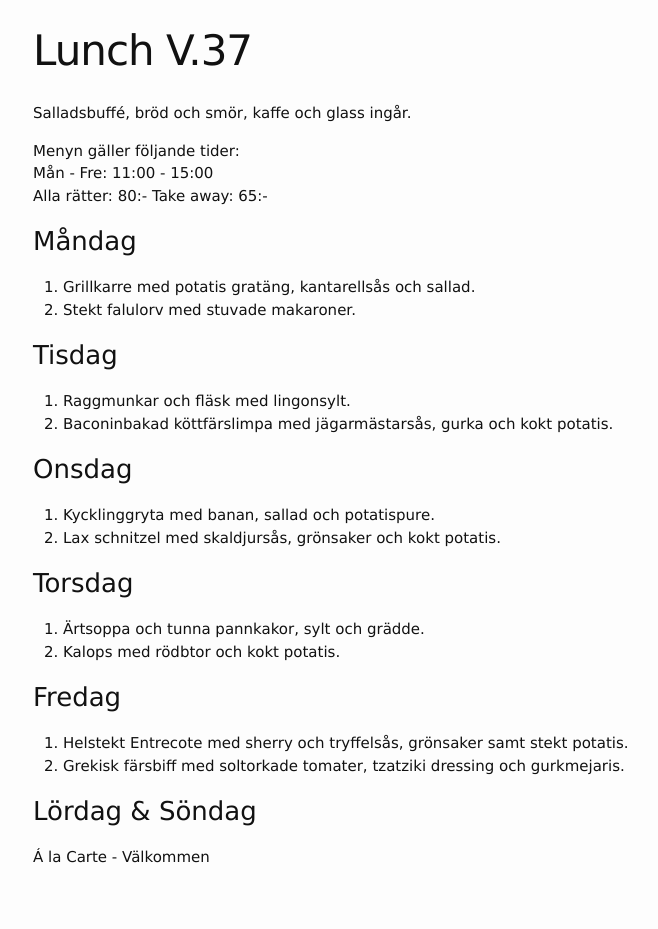
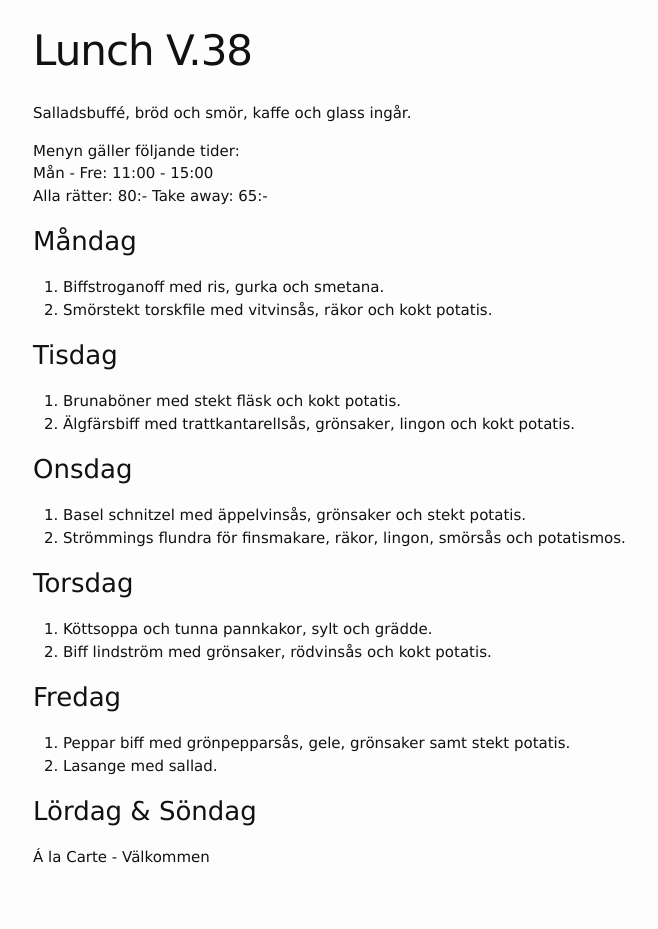
Before and after one commit to FarInn62/farinn62.github.io, a Jekyll site: the page built from lunch.md, in a window 1280 px wide. Shown: the whole page, without its empty margins (237-895 px from the left). Built offline with Jekyll 4.4.1, drawn with Linux system fonts in a browser that asks for light colours.

Commit message:
Update lunch.md

```diff
--- a/lunch.md
+++ b/lunch.md
@@ -1,6 +1,6 @@
 ---
 layout: foodmenu
-title: Lunch V.37
+title: Lunch V.38
 permalink: /lunch/
 published: true
 ---
@@ -12,28 +12,28 @@ Alla rätter: 80:- Take away: 65:-
 
 ### Måndag
 
-1. Grillkarre med potatis gratäng, kantarellsås och sallad.
-2. Stekt falulorv med stuvade makaroner.
+1. Biffstroganoff med ris, gurka och smetana.
+2. Smörstekt torskfile med vitvinsås, räkor och kokt potatis.
 
 ### Tisdag
 
-1. Raggmunkar och fläsk med lingonsylt.
-2. Baconinbakad köttfärslimpa med jägarmästarsås, gurka och kokt potatis.
+1. Brunaböner med stekt fläsk och kokt potatis.
+2. Älgfärsbiff med trattkantarellsås, grönsaker, lingon och kokt potatis.
 
 ### Onsdag
 
-1. Kycklinggryta med banan, sallad och potatispure.
-2. Lax schnitzel med skaldjursås, grönsaker och kokt potatis.
+1. Basel schnitzel med äppelvinsås, grönsaker och stekt potatis.
+2. Strömmings flundra för finsmakare, räkor, lingon, smörsås och potatismos.
 
 ### Torsdag
 
- 1. Ärtsoppa och tunna pannkakor, sylt och grädde.
- 2. Kalops med rödbtor och kokt potatis.
+ 1. Köttsoppa och tunna pannkakor, sylt och grädde.
+ 2. Biff lindström med grönsaker, rödvinsås och kokt potatis.
 
 ### Fredag
 
-1. Helstekt Entrecote med sherry och tryffelsås, grönsaker samt stekt potatis.
-2. Grekisk färsbiff med soltorkade tomater, tzatziki dressing och gurkmejaris.
+1. Peppar biff med grönpepparsås, gele, grönsaker samt stekt potatis.
+2. Lasange med sallad.
 
 ### Lördag & Söndag
 Á la Carte - Välkommen
```
